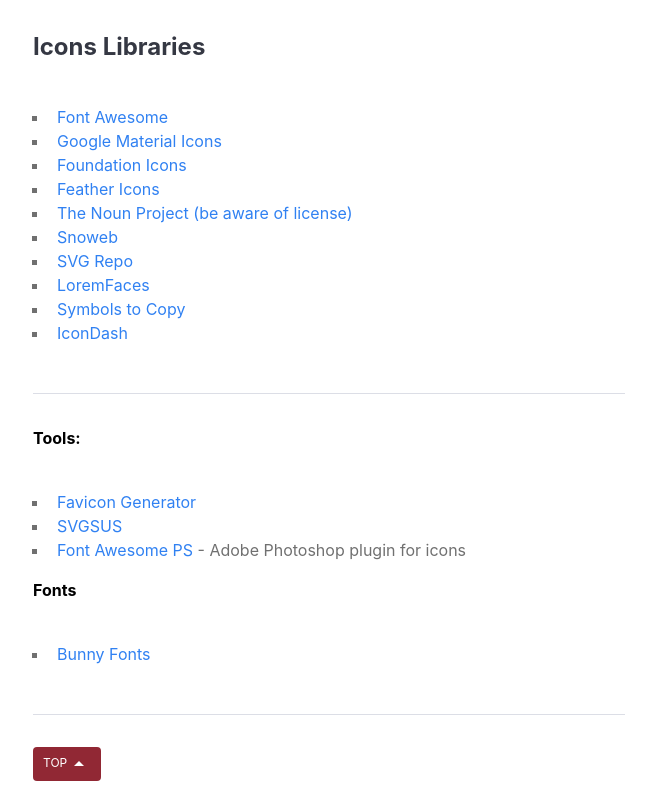
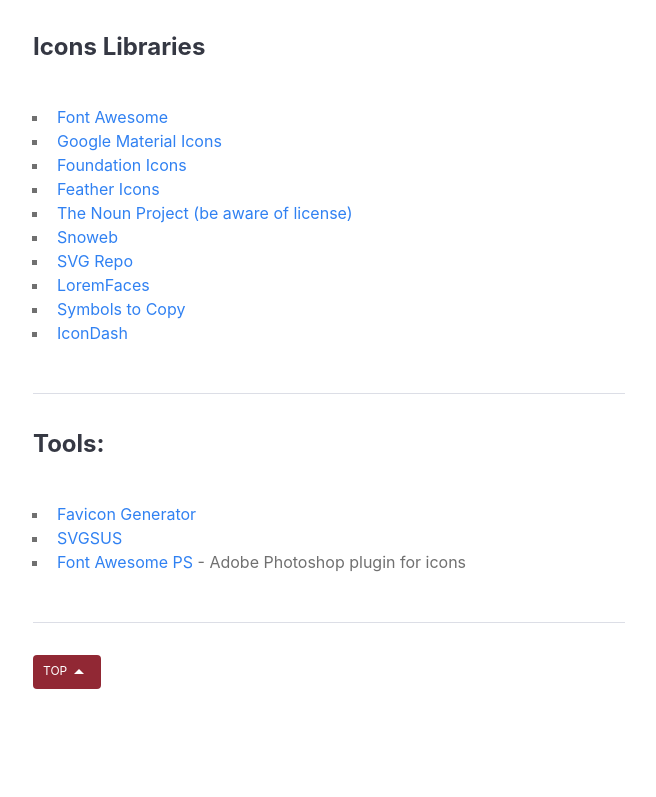
Before and after one commit to richhauck/art140, an Eleventy site: page src/resources/images-icons.html in a window 1280 px wide. Shown: the part 689-1486 px from the top of the page, without its empty margins (303-959 px from the left). After the commit the page ends 1394 px from the top, so only its background shows below. Built offline with nearby package versions, Linux system fonts and the light colour scheme; Eleventy itself is replaced by a stand-in of ours; files that its build step writes are made by us from their sources.

Commit message:
Resource link fixes

```diff
--- a/src/resources/images-icons.html
+++ b/src/resources/images-icons.html
@@ -37,14 +37,9 @@
 
 <hr>
 
-<p><strong>Tools:</strong></p>
+<h2>Tools:</h2>
 <ul>
   <li><a href="https://realfavicongenerator.net">Favicon Generator</a></li>
   <li><a href="http://www.svgs.us/">SVGSUS</a></li>
   <li><a href="http://creativedo.co/FontAwesomePS">Font Awesome PS</a> - Adobe Photoshop plugin for icons</li>
 </ul>
-
-<p><strong>Fonts</strong></p>
-<ul>
-  <li><a href="https://fonts.bunny.net">Bunny Fonts</a></li>
-</ul>
```
Also changed, not shown: src/resources/web-fonts.html (+1 -0 lines).
